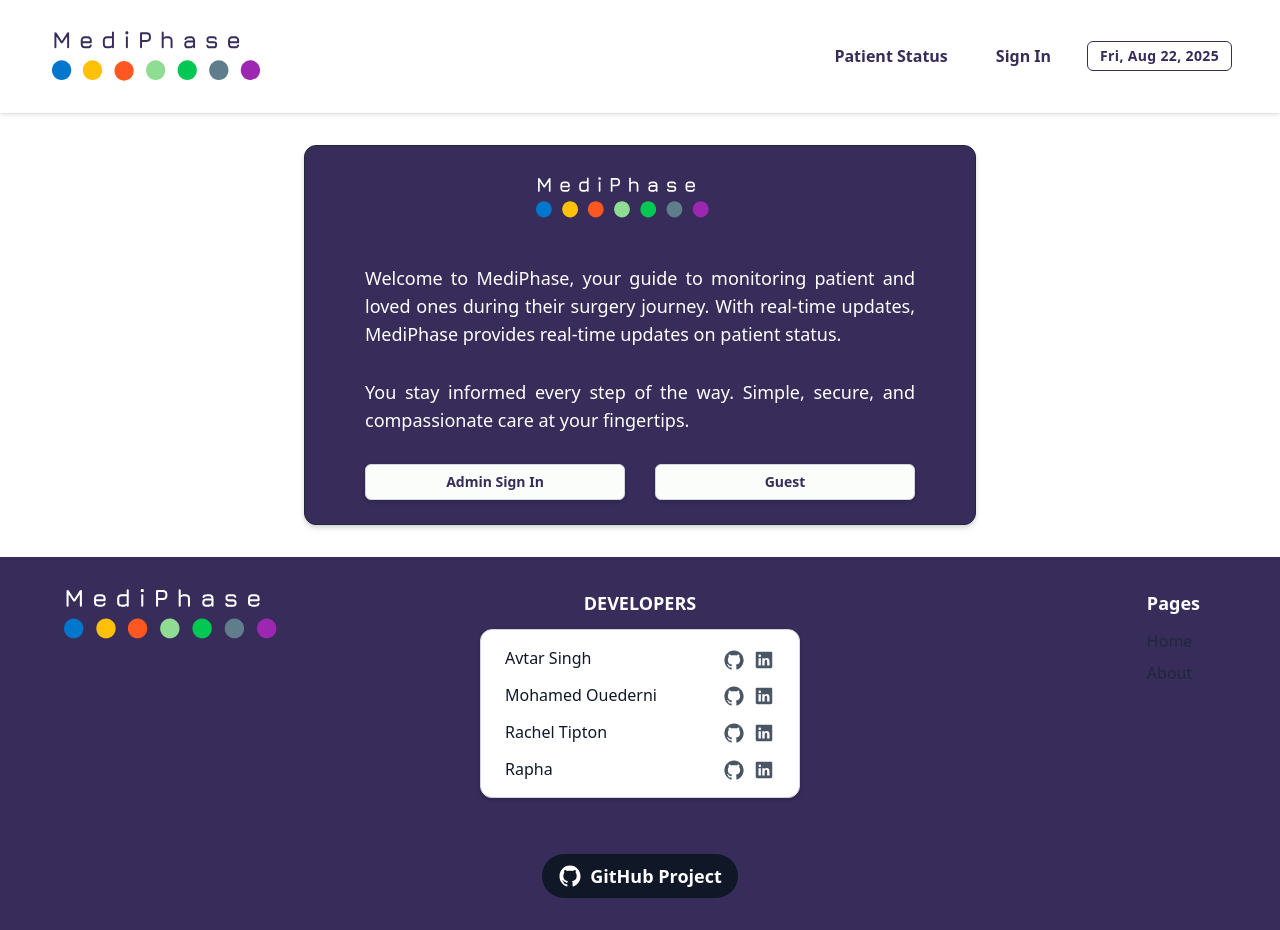
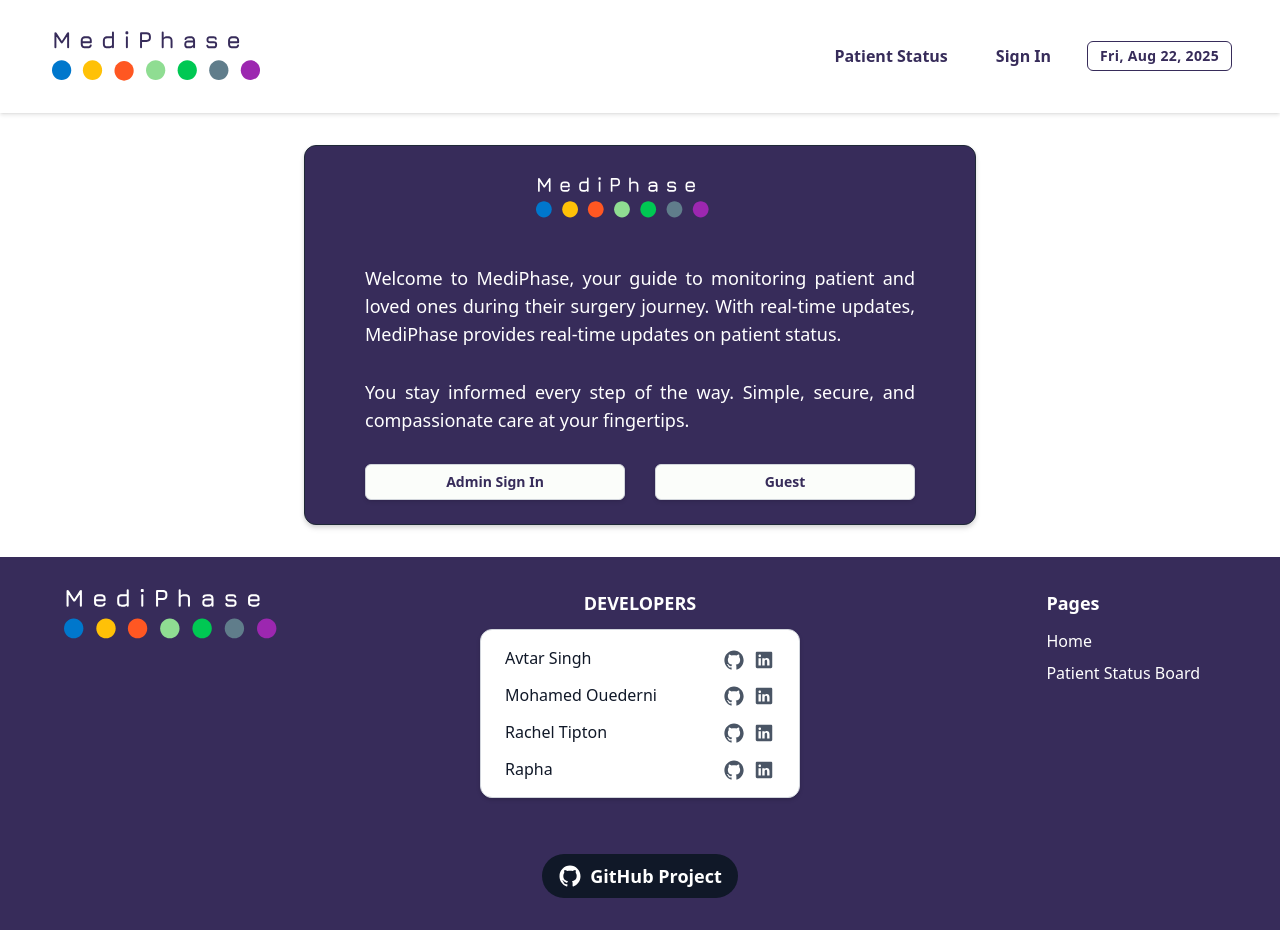
Before and after one commit to rachel-labri-tipton/mediphase-surgery-status-app, a React (Vite) app in the folder v56-team22-surgery-status-board/: page / in a window 1280 px wide. Built offline with nearby package versions, Linux system fonts and the light colour scheme.

Commit message:
change text color in footer for higher contrast

```diff
--- a/v56-team22-surgery-status-board/src/components/Footer/Footer.tsx
+++ b/v56-team22-surgery-status-board/src/components/Footer/Footer.tsx
@@ -26,13 +26,13 @@ const devNames = [
 ];
 
 const pages = [
-  { name: 'Home', href: '#' },
-  { name: 'About', href: '#' },
+  { name: 'Home', href: '/' },
+  { name: 'Patient Status Board', href: '/patient-status' },
 ];
 
 const Footer = () => {
   return (
-    <footer className="w-full px-4 py-8 bg-primary text-gray-800">
+    <footer className="w-full px-4 py-8 bg-primary text-white">
       <div className="flex flex-col md:flex-row justify-between items-start w-full max-w-6xl mx-auto gap-8">
         <div className="w-full md:w-1/3 flex justify-center md:justify-start">
           <FooterLogo />
```
